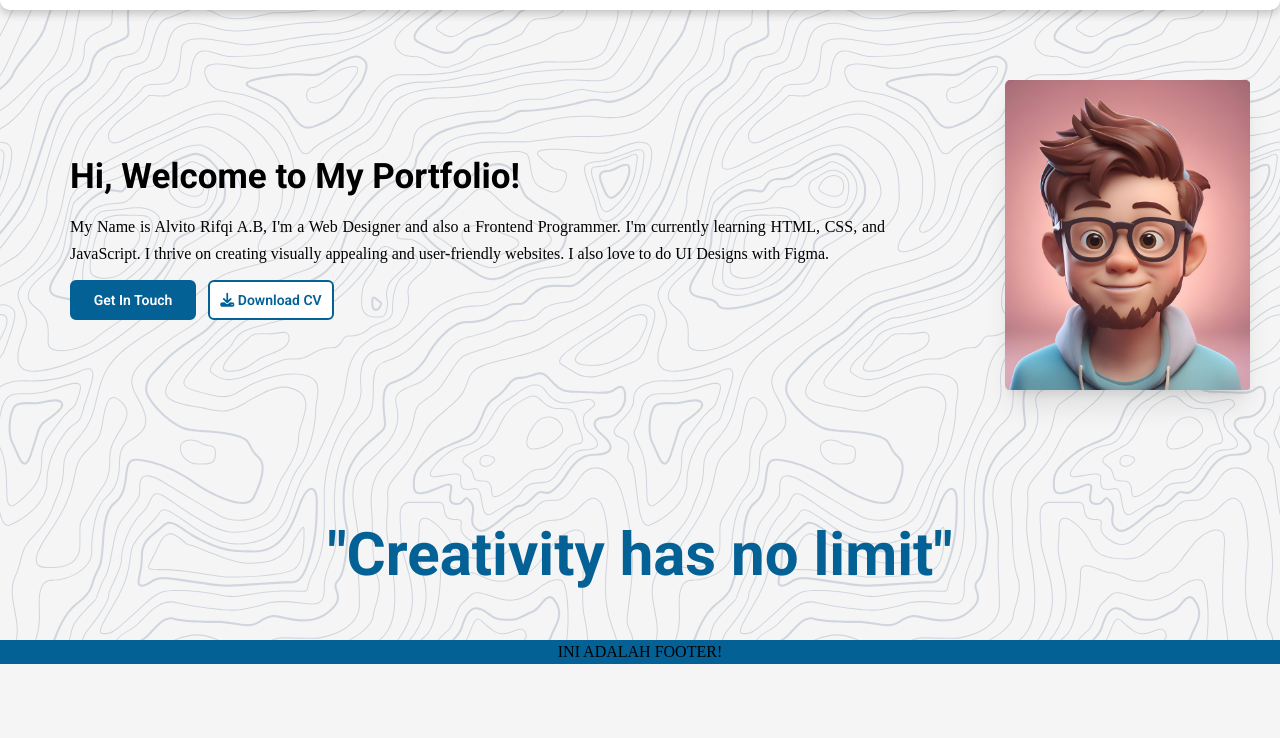
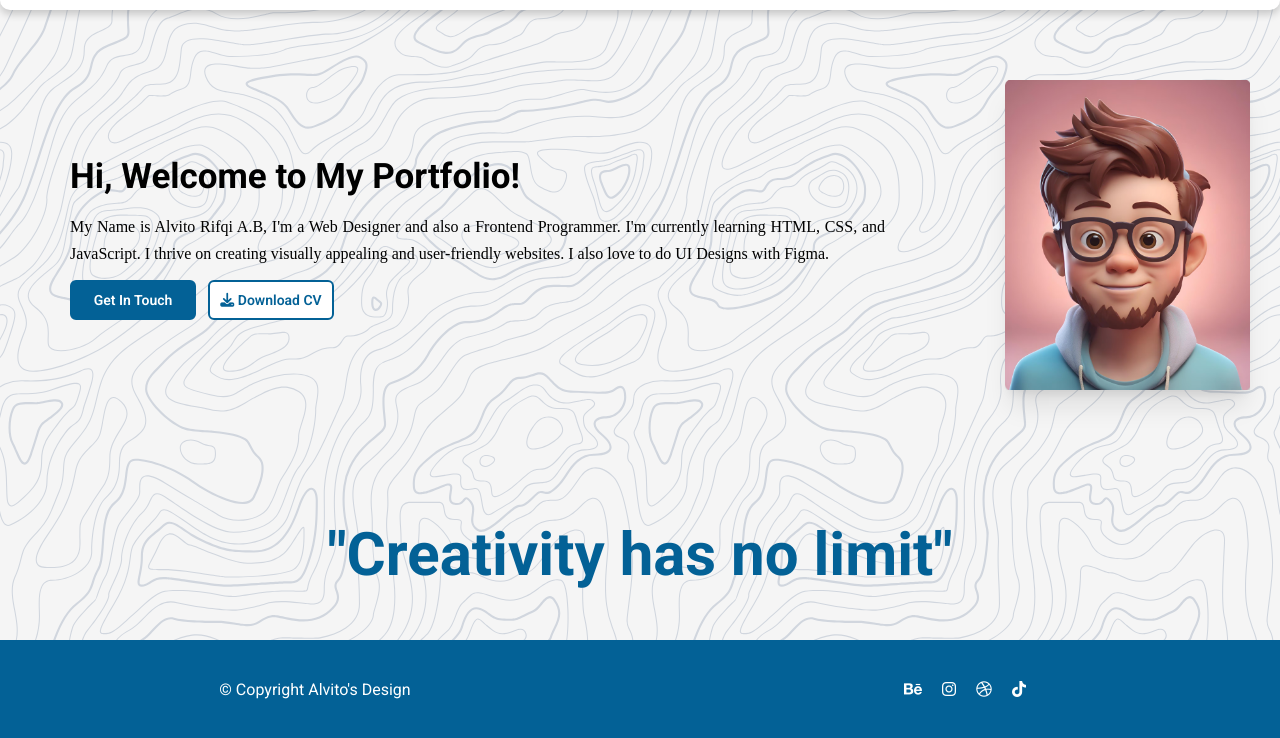
Before and after one commit to alvitobhamakerti/portfolio-v1, a plain HTML site: page index.html in a window 1280 px wide. Shown: the part 80-818 px from the top of the page. Drawn offline with nearby package versions, Linux system fonts and the light colour scheme.

Commit message:
feat: nambah footer

```diff
--- a/index.html
+++ b/index.html
@@ -84,8 +84,33 @@
         <div class="slogan p-10 m-0">
           <h1>"Creativity has no limit"</h1>
         </div>
-        <footer>
-          <div class="footer-bawah">INI ADALAH FOOTER!</div>
+        <footer class="grid-footerutama">
+          <section class="grid-footer1">
+            <span>&copy; Copyright Alvito's Design</span>
+          </section>
+          <section class="grid-footer2">
+            <div class="social-media-link">
+              <p>
+                <a
+                  href="https://github.com/alvitobhamakerti/portfolio-v1"
+                  class="fa-brands fa-behance hover:text-black text-white"
+                ></a>
+              </p>
+              <p>
+                <a
+                  class="fa-brands fa-instagram hover:text-black text-white"
+                ></a>
+              </p>
+              <p>
+                <a
+                  class="fa-brands fa-dribbble hover:text-black text-white"
+                ></a>
+              </p>
+              <p>
+                <a class="fa-brands fa-tiktok hover:text-black text-white"></a>
+              </p>
+            </div>
+          </section>
         </footer>
       </div>
     </div>
--- a/style.css
+++ b/style.css
@@ -199,10 +199,48 @@ nav ul li a:hover {
   margin-top: 100px;
 }
 
-.footer-bawah {
+footer {
+  display: flex;
+  justify-content: center;
   background-color: #036196;
-  height: 100%;
+  height: 100px;
   width: 100%;
+}
+
+footer span {
+  color: white;
+  font-family: "Roboto", serif;
+  text-align: start;
+}
+
+.grid-footerutama {
+  margin: 0 auto;
+  width: 100%;
+  display: grid;
+  grid-template-columns: repeat(2, 1fr);
+  justify-content: center;
+  gap: 20px;
+}
+
+.grid-footer1 {
+  display: flex;
+  text-align: center;
+  justify-content: center;
+  align-items: center;
+}
+
+.grid-footer2 {
+  display: flex;
+  text-align: center;
+  justify-content: center;
+  align-items: center;
+}
+
+.social-media-link {
+  display: flex;
+  justify-content: center;
+  align-items: center;
+  gap: 20px;
 }
 
 .container {
```
